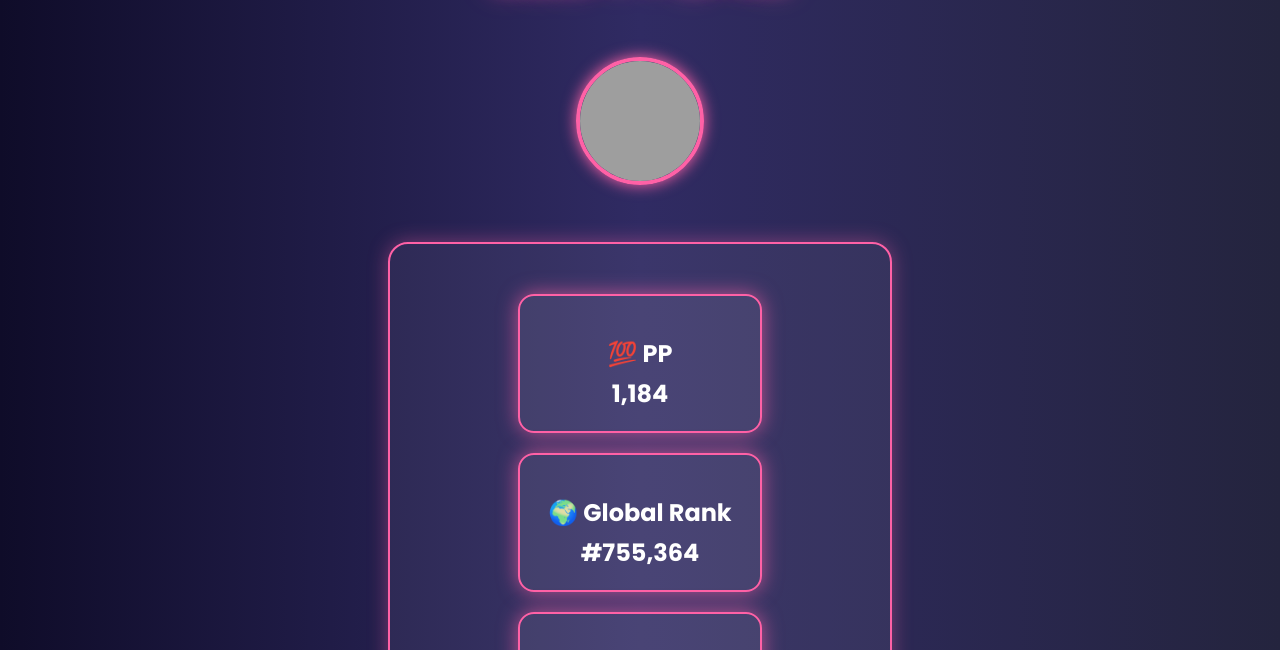
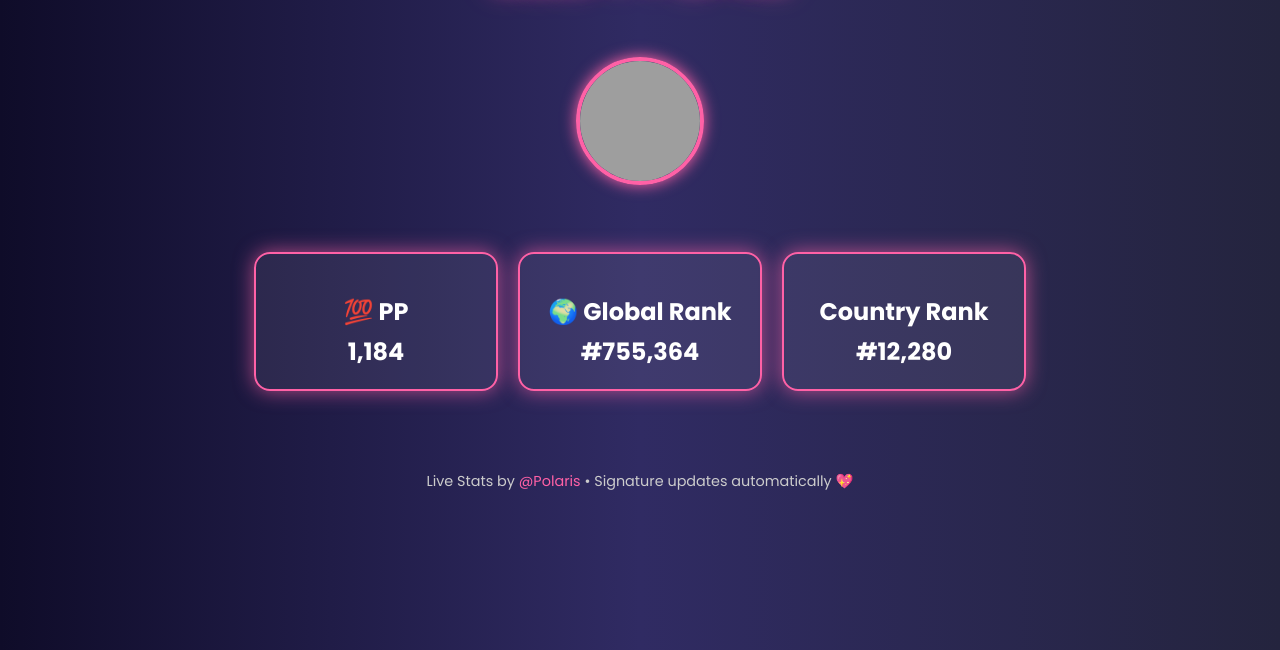
Before and after one commit to anonymous12327736/Osu_profile01, a plain HTML site: page index.html in a window 1280 px wide. Shown: the part 86-736 px from the top of the page. Drawn offline with Linux system fonts and the light colour scheme; grey boxes are pictures that could not be loaded.

Commit message:
Update index.html

```diff
--- a/index.html
+++ b/index.html
@@ -12,8 +12,7 @@
   <h1 class="glow">osu! Profile</h1>
   <img src="https://a.ppy.sh/37813409" alt="Your Avatar" class="avatar" />
   <!-- === Live Stats Signature Image === -->
-  <div class="card embed">
-    <title>Polaris</title>
+  <title>Polaris</title>
 
   <!-- === Manual Stats Display === -->
   <div class="stats-section">
```
